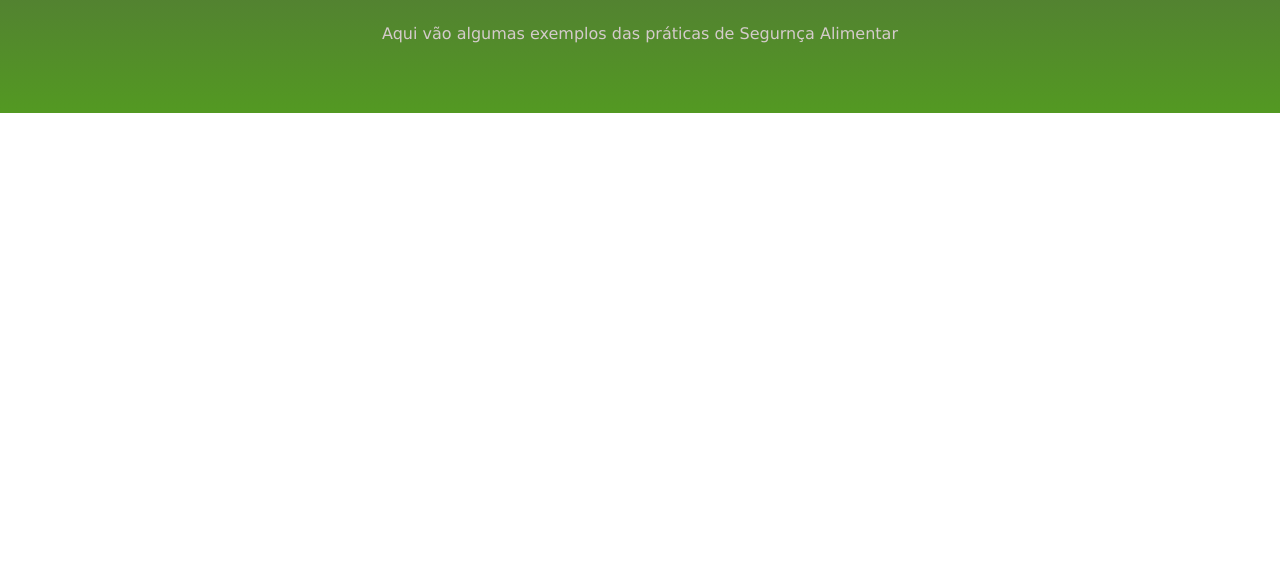
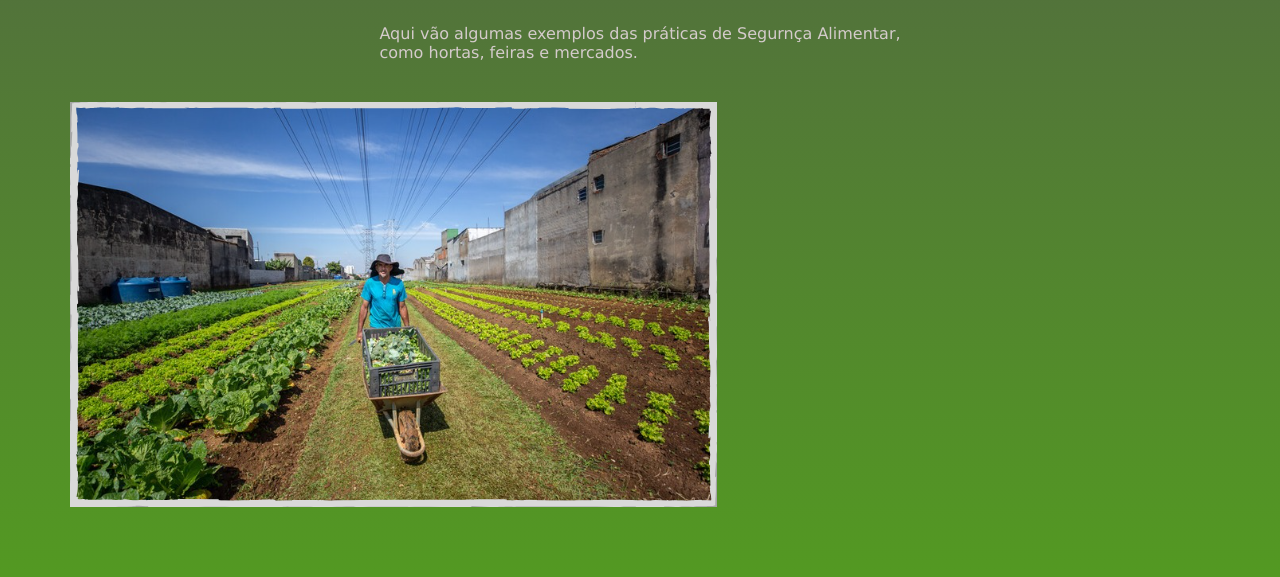
Before and after one commit to LuizFelipeNZ/Agrinho-Site-OFC, a plain HTML site: page veja.html in a window 1280 px wide. Shown: the part 387-964 px from the top of the page. Before the commit the page ends 800 px from the top, so only its background shows below. Drawn offline with Linux system fonts and the light colour scheme.

Commit message:
ghaiuguia

```diff
--- a/veja.css
+++ b/veja.css
@@ -45,3 +45,8 @@ width: 200px;
     justify-content: center;
     color: #d4cbcb;
 }
+.img-horta{
+    padding: 20px;
+    display: flex;
+    justify-content: left;
+}
--- a/veja.html
+++ b/veja.html
@@ -27,8 +27,10 @@
             Veja em Ação
         </h1>
         <p class="texto">
-            Aqui vão algumas exemplos das práticas de Segurnça Alimentar
+            Aqui vão algumas exemplos das práticas de Segurnça Alimentar, <br>
+            como hortas, feiras e mercados.
         </p>
+        <img class="img-horta" src="horta.png" alt="horta">
     </section>
 </body>
 </html>
```
